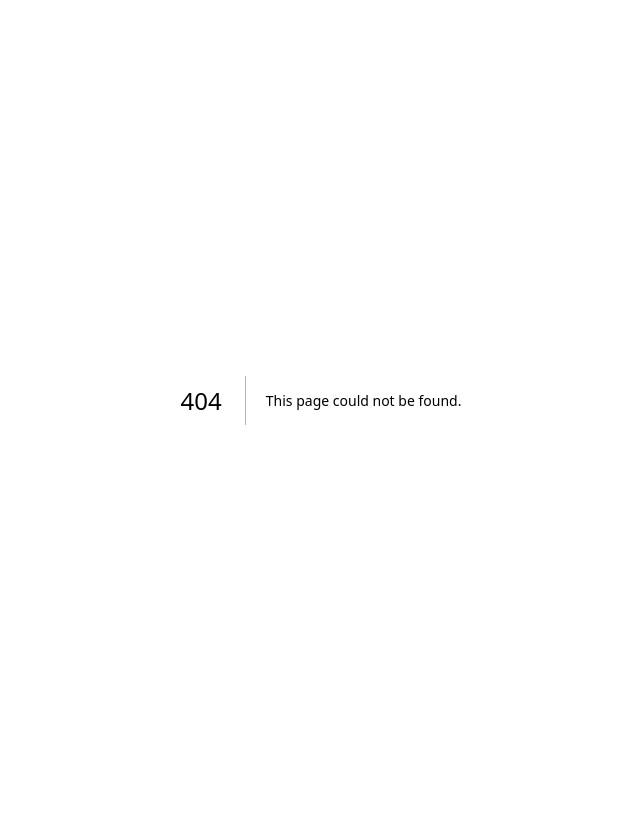
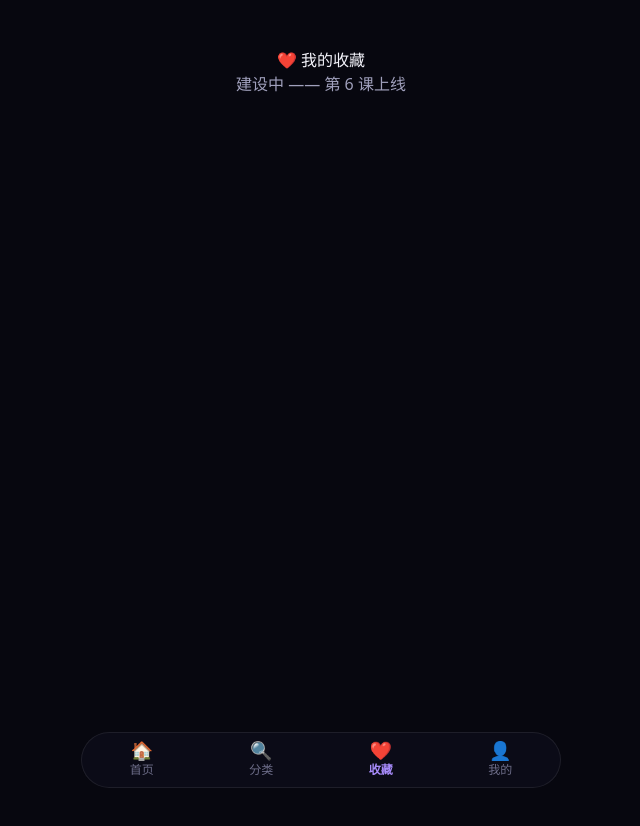
Before and after one commit to hsajhdkja/reelfren-, a Next.js app: page /favorites in a window 1280 px wide. Before the commit this address had no page. Shown: the top 826 px of the page, without its empty margins (319-959 px from the left). Before the commit the page ends 800 px from the top, so only its background shows below. Built offline with nearby package versions, Linux system fonts and the light colour scheme.

Commit message:
精装修第2课:App式底部导航栏(高亮/隐藏/双形态)

```diff
--- /dev/null
+++ b/app/favorites/page.tsx
@@ -0,0 +1,8 @@
+export default function FavoritesPage() {
+  return (
+    <main className="site-shell" style={{ padding: "3rem 1rem", textAlign: "center" }}>
+      <h1>❤️ 我的收藏</h1>
+      <p style={{ color: "var(--text-muted)" }}>建设中 —— 第 6 课上线</p>
+    </main>
+  );
+}
--- a/app/globals.css
+++ b/app/globals.css
@@ -1542,3 +1542,134 @@ img {
   font-size: 0.75rem;
   line-height: 1.55;
 }
+/* ============ 精装修第 2 课:底部导航栏 ============ */
+
+.bottom-nav {
+  position: fixed;
+  bottom: 0;
+  left: 0;
+  right: 0;
+  z-index: 50;
+  display: flex;
+  height: var(--nav-h);
+  padding-bottom: env(safe-area-inset-bottom); /* 适配全面屏手势条 */
+  background: rgba(12, 12, 24, 0.92);
+  backdrop-filter: blur(14px);
+  -webkit-backdrop-filter: blur(14px);
+  border-top: 1px solid var(--border);
+}
+
+.bottom-nav-item {
+  flex: 1;
+  display: flex;
+  flex-direction: column;
+  align-items: center;
+  justify-content: center;
+  gap: 2px;
+  color: var(--text-faint);
+  font-size: var(--font-xs);
+  transition: color 0.18s ease;
+}
+
+.bottom-nav-item:hover {
+  color: var(--text-muted);
+}
+
+.bottom-nav-active,
+.bottom-nav-active:hover {
+  color: var(--accent-soft);
+  font-weight: 600;
+}
+
+.bottom-nav-icon {
+  font-size: 18px;
+  line-height: 1;
+}
+
+/* 页面内容自动让出导航栏的高度 */
+body {
+  padding-bottom: calc(var(--nav-h) + env(safe-area-inset-bottom));
+}
+
+/* 电脑屏幕:变成居中悬浮胶囊,更有质感 */
+@media (min-width: 768px) {
+  .bottom-nav {
+    left: 50%;
+    right: auto;
+    transform: translateX(-50%);
+    width: min(480px, 90%);
+    bottom: 12px;
+    border: 1px solid var(--border);
+    border-radius: 999px;
+  }
+
+  body {
+    padding-bottom: calc(var(--nav-h) + 24px);
+  }
+}
+
+/* ============ 精装修第 2 课:底部导航栏 ============ */
+
+.bottom-nav {
+  position: fixed;
+  bottom: 0;
+  left: 0;
+  right: 0;
+  z-index: 50;
+  display: flex;
+  height: var(--nav-h);
+  padding-bottom: env(safe-area-inset-bottom); /* 适配全面屏手势条 */
+  background: rgba(12, 12, 24, 0.92);
+  backdrop-filter: blur(14px);
+  -webkit-backdrop-filter: blur(14px);
+  border-top: 1px solid var(--border);
+}
+
+.bottom-nav-item {
+  flex: 1;
+  display: flex;
+  flex-direction: column;
+  align-items: center;
+  justify-content: center;
+  gap: 2px;
+  color: var(--text-faint);
+  font-size: var(--font-xs);
+  transition: color 0.18s ease;
+}
+
+.bottom-nav-item:hover {
+  color: var(--text-muted);
+}
+
+.bottom-nav-active,
+.bottom-nav-active:hover {
+  color: var(--accent-soft);
+  font-weight: 600;
+}
+
+.bottom-nav-icon {
+  font-size: 18px;
+  line-height: 1;
+}
+
+/* 页面内容自动让出导航栏的高度 */
+body {
+  padding-bottom: calc(var(--nav-h) + env(safe-area-inset-bottom));
+}
+
+/* 电脑屏幕:变成居中悬浮胶囊,更有质感 */
+@media (min-width: 768px) {
+  .bottom-nav {
+    left: 50%;
+    right: auto;
+    transform: translateX(-50%);
+    width: min(480px, 90%);
+    bottom: 12px;
+    border: 1px solid var(--border);
+    border-radius: 999px;
+  }
+
+  body {
+    padding-bottom: calc(var(--nav-h) + 24px);
+  }
+}
--- a/app/layout.tsx
+++ b/app/layout.tsx
@@ -1,5 +1,6 @@
 import type { Metadata } from "next";
 import { Geist, Geist_Mono } from "next/font/google";
+import BottomNav from "@/components/BottomNav";
 import "./globals.css";
 
 const geistSans = Geist({
@@ -24,7 +25,10 @@ export default function RootLayout({ children }: LayoutProps<"/">) {
       lang="en"
       className={`${geistSans.variable} ${geistMono.variable} h-full antialiased`}
     >
-      <body className="min-h-full flex flex-col">{children}</body>
+      <body className="min-h-full flex flex-col">
+        {children}
+        <BottomNav />
+      </body>
     </html>
   );
 }
--- /dev/null
+++ b/app/me/page.tsx
@@ -0,0 +1,8 @@
+export default function MePage() {
+  return (
+    <main className="site-shell" style={{ padding: "3rem 1rem", textAlign: "center" }}>
+      <h1>👤 我的</h1>
+      <p style={{ color: "var(--text-muted)" }}>建设中 —— 第 6 课上线</p>
+    </main>
+  );
+}
--- /dev/null
+++ b/components/BottomNav.tsx
@@ -0,0 +1,44 @@
+"use client";
+
+// App 式底部导航:按当前路径高亮入口;登录/注册/管理页自动隐藏
+import Link from "next/link";
+import { usePathname } from "next/navigation";
+
+// href = 去哪;match = 用哪段路径判断高亮(null = 不参与高亮)
+const ITEMS = [
+  { href: "/", match: "/", label: "首页", icon: "🏠" },
+  { href: "/#discover", match: null, label: "分类", icon: "🔍" },
+  { href: "/favorites", match: "/favorites", label: "收藏", icon: "❤️" },
+  { href: "/me", match: "/me", label: "我的", icon: "👤" },
+];
+
+// 这些页面不显示底部导航
+const HIDDEN_ON = ["/login", "/register", "/admin"];
+
+export default function BottomNav() {
+  const pathname = usePathname();
+
+  if (HIDDEN_ON.some((p) => pathname.startsWith(p))) return null;
+
+  return (
+    <nav className="bottom-nav" aria-label="主导航">
+      {ITEMS.map((item) => {
+        const active =
+          item.match !== null &&
+          (item.match === "/"
+            ? pathname === "/"
+            : pathname.startsWith(item.match));
+        return (
+          <Link
+            key={item.href}
+            href={item.href}
+            className={`bottom-nav-item ${active ? "bottom-nav-active" : ""}`}
+          >
+            <span className="bottom-nav-icon">{item.icon}</span>
+            <span>{item.label}</span>
+          </Link>
+        );
+      })}
+    </nav>
+  );
+}
```
